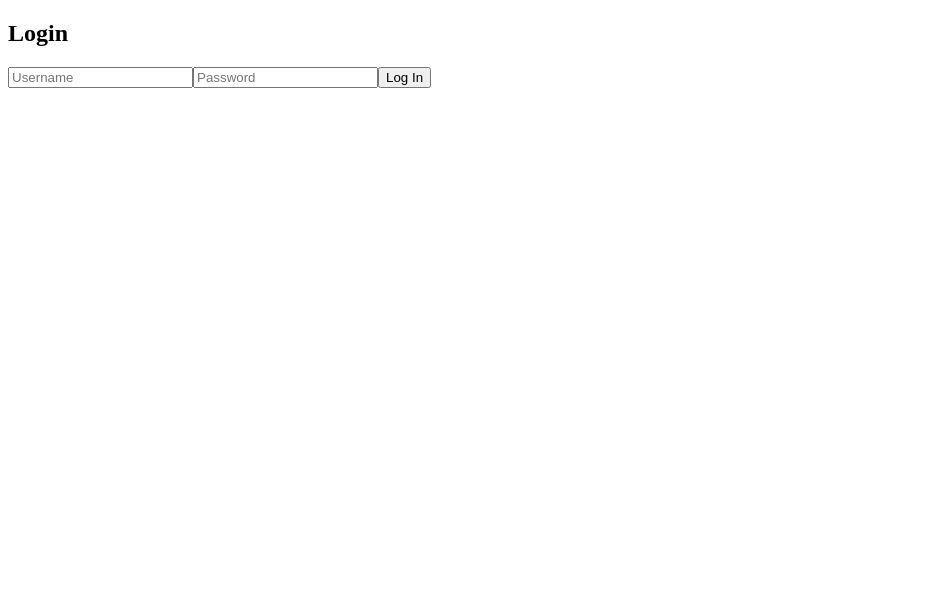
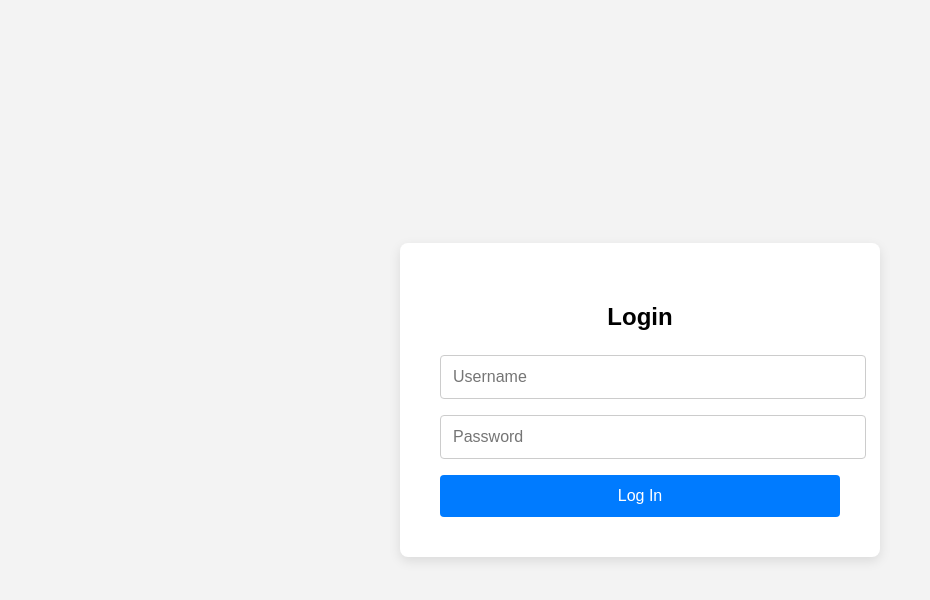
Before and after one commit to JannesDigitalCrafts/Sterregaard-Web-App, a React (Create React App) app in the folder frontend/: page / in a window 1280 px wide. Shown: the top 600 px of the page, without its empty margins (0-930 px from the left). Built offline with nearby package versions, Linux system fonts and the light colour scheme.

Commit message:
Adding some css

```diff
--- a/frontend/src/Routes/LoginView.css
+++ b/frontend/src/Routes/LoginView.css
@@ -0,0 +1,62 @@
+body {
+  margin: 0;
+  font-family: Arial, sans-serif;
+  background-color: #f3f3f3;
+}
+
+.login-container {
+  height: 100vh;
+  display: flex;
+  align-items: center;
+  justify-content: center;
+}
+
+.login-form {
+  background-color: white;
+  padding: 40px;
+  border-radius: 8px;
+  box-shadow: 0 4px 12px rgba(0, 0, 0, 0.1);
+  width: 100%;
+  max-width: 400px;
+}
+
+.login-title {
+  font-size: 24px;
+  font-weight: bold;
+  margin-bottom: 24px;
+  text-align: center;
+}
+
+.login-error {
+  color: #d8000c;
+  background-color: #ffd2d2;
+  padding: 10px;
+  margin-bottom: 16px;
+  border-radius: 4px;
+  font-size: 14px;
+  text-align: center;
+}
+
+.login-input {
+  width: 100%;
+  padding: 12px;
+  margin-bottom: 16px;
+  border: 1px solid #ccc;
+  border-radius: 4px;
+  font-size: 16px;
+}
+
+.login-button {
+  width: 100%;
+  padding: 12px;
+  background-color: #007bff;
+  color: white;
+  border: none;
+  font-size: 16px;
+  border-radius: 4px;
+  cursor: pointer;
+}
+
+.login-button:hover {
+  background-color: #0056b3;
+}
--- a/frontend/src/Routes/LoginView.js
+++ b/frontend/src/Routes/LoginView.js
@@ -1,6 +1,6 @@
-// frontend/src/Routes/LoginView.js
 import React, { useState } from 'react';
 import { useNavigate } from 'react-router-dom';
+import './LoginView.css'; // ✅ Import CSS
 
 function LoginView() {
   const [username, setUsername] = useState('');
@@ -27,28 +27,25 @@
   };
 
   return (
-    <div className="flex items-center justify-center h-screen bg-gray-100">
-      <form onSubmit={handleLogin} className="bg-white p-8 rounded shadow-md w-full max-w-sm">
-        <h2 className="text-2xl font-bold mb-4">Login</h2>
-        {error && <p className="text-red-500 mb-4">{error}</p>}
+    <div className="login-container">
+      <form onSubmit={handleLogin} className="login-form">
+        <h2 className="login-title">Login</h2>
+        {error && <p className="login-error">{error}</p>}
         <input
           type="text"
           placeholder="Username"
-          className="w-full p-2 border border-gray-300 rounded mb-4"
+          className="login-input"
           value={username}
           onChange={(e) => setUsername(e.target.value)}
         />
         <input
           type="password"
           placeholder="Password"
-          className="w-full p-2 border border-gray-300 rounded mb-4"
+          className="login-input"
           value={password}
           onChange={(e) => setPassword(e.target.value)}
         />
-        <button
-          type="submit"
-          className="w-full bg-blue-500 text-white p-2 rounded hover:bg-blue-600"
-        >
+        <button type="submit" className="login-button">
           Log In
         </button>
       </form>
```
